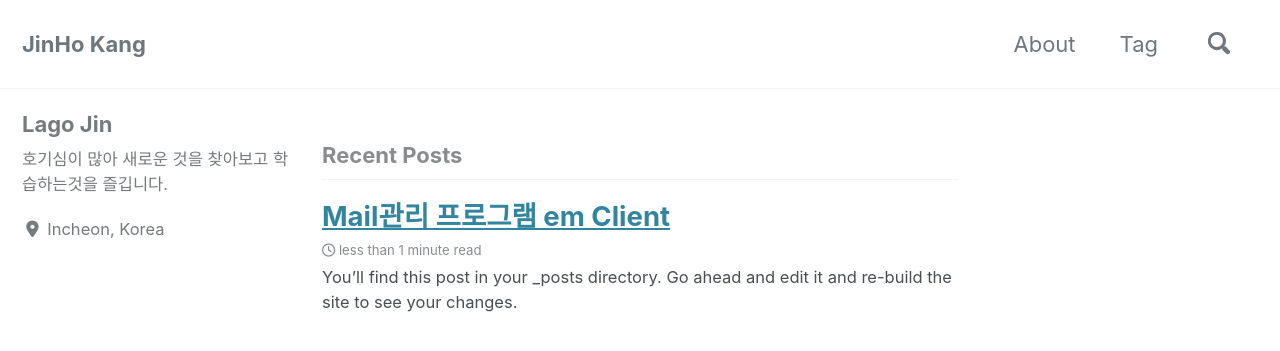
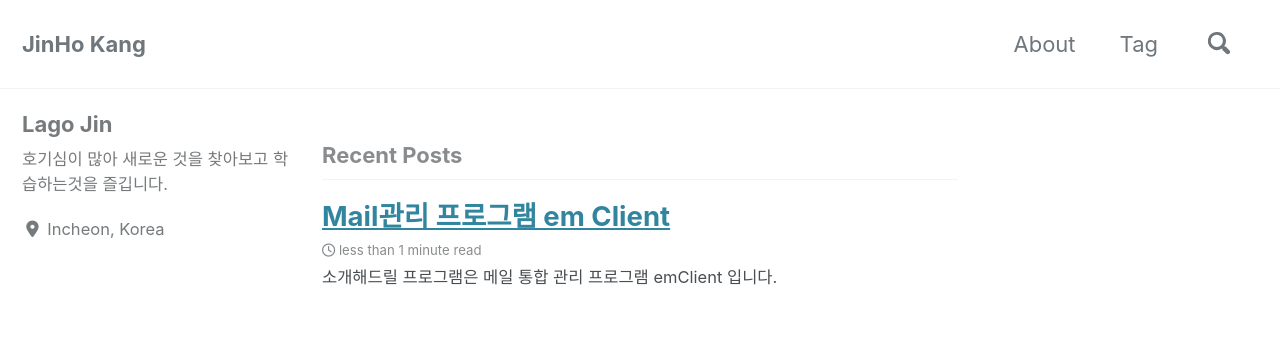
Before and after one commit to lagoJin/lagoJin.github.io, a Jekyll site: the page built from index.html, in a window 1280 px wide and 900 px high. Shown: the top 351 px of the window. Built offline with Jekyll 4.4.1, drawn with Linux system fonts in a browser that asks for light colours; cached includes are drawn as plain includes; nearby versions of some CDN libraries; the list of posts is cut into pages by our own code.

Commit message:
이미지 추가

```diff
--- a/_posts/2018-12-27-em-client.md
+++ b/_posts/2018-12-27-em-client/2018-12-27-em-client.md
@@ -2,8 +2,7 @@
 title: Mail관리 프로그램 em Client
 permalink: /em-client/
 date: '2018-07-14 16:48:00 +0300'
-excerpt: You’ll find this post in your `_posts` directory. Go ahead and edit it
-  and re-build the site to see your changes.
+excerpt: 소개해드릴 프로그램은 메일 통합 관리 프로그램 emClient 입니다.
 img: 20180714_main.png
 ---
 
```
Also changed, not shown: package.json (+4 -3 lines), _posts/2018-12-27-em-client/1.png (added), _posts/2018-12-27-em-client/10.png (added), _posts/2018-12-27-em-client/2.png (added), _posts/2018-12-27-em-client/3.png (added), _posts/2018-12-27-em-client/4.jpg (added), _posts/2018-12-27-em-client/5.jpg (added), _posts/2018-12-27-em-client/6.png (added), _posts/2018-12-27-em-client/7.png (added), _posts/2018-12-27-em-client/8.png (added), _posts/2018-12-27-em-client/9.png (added), _posts/2018-12-27-em-client/main.png (added), assets/images/20180714_main.png (added), assets/js/main.min.js, 2 other files.
